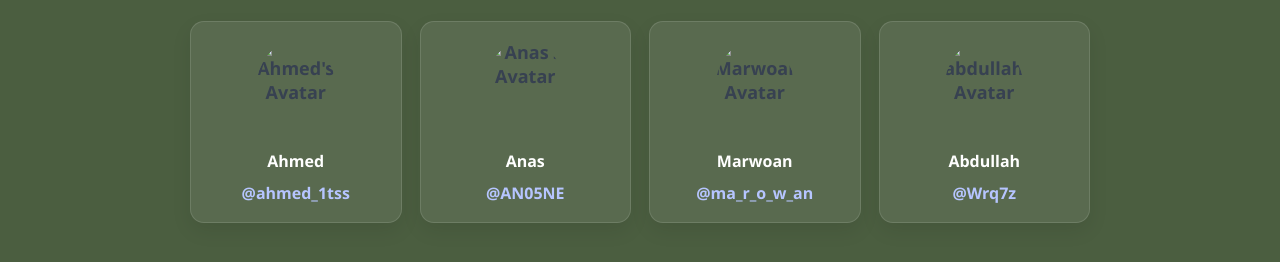
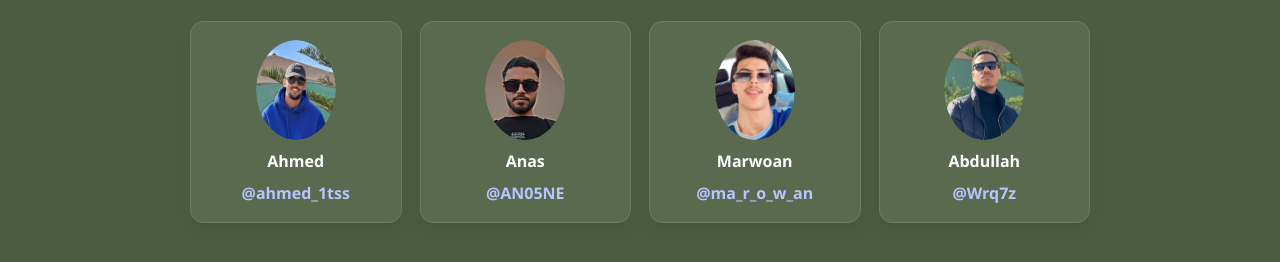
Before and after one commit to s8kun/Project-Web, a plain HTML site: page about.html in a window 1280 px wide. Shown: the part 170-432 px from the top of the page. Drawn offline with Linux system fonts and the light colour scheme; the site is published under a folder, as on GitHub Pages, so addresses that start at the root find nothing.

Commit message:
Update navigation links to use relative paths for consistency across pages

```diff
--- a/about.html
+++ b/about.html
@@ -11,7 +11,7 @@
       <div class="header">
         <div class="header-content">
           <div class="logo">
-            <a href="/" id="logo">
+            <a href="index.html" id="logo">
               <img
                 style="width: 50px; height: 50px"
                 src="https://img.pikbest.com/png-images/20241101/-22modern-chef--26-culinary-logo-pack-22_11044782.png!sw800"
@@ -43,7 +43,7 @@
         <div class="nav">
           <ul>
             <li>
-              <a href="/">
+              <a href="index.html">
                 <svg
                   xmlns="http://www.w3.org/2000/svg"
                   height="20px"
@@ -118,7 +118,7 @@
           <div class="avatar">
             <img
               class="avatar"
-              src="/images/faces/ahmed.png"
+              src="images/faces/ahmed.png"
               alt="Ahmed's Avatar"
             />
           </div>
@@ -135,7 +135,7 @@
           <div class="avatar">
             <img
               class="avatar"
-              src="/images/faces/anas.png"
+              src="images/faces/anas.png"
               alt="Anas's Avatar"
             />
           </div>
@@ -152,7 +152,7 @@
           <div class="avatar">
             <img
               class="avatar"
-              src="/images/faces/marwoan.png"
+              src="images/faces/marwoan.png"
               alt="Marwoan's Avatar"
             />
           </div>
@@ -169,7 +169,7 @@
           <div class="avatar">
             <img
               class="avatar"
-              src="/images/faces/abdullah.png"
+              src="images/faces/abdullah.png"
               alt="abdullah's Avatar"
             />
           </div>
```
Also changed, not shown: contact.html (+2 -2 lines), index.html (+2 -2 lines), products.html (+2 -2 lines).
